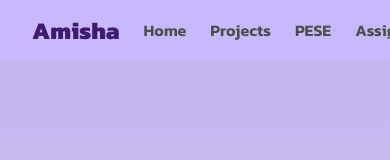
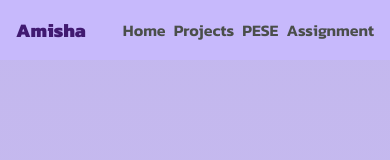
Before and after one commit to amishapanwar512/eportfolio, a React (Create React App) app: page / in a window 390 px wide. Shown: the top 160 px of the page. Built offline with nearby package versions, Linux system fonts and the light colour scheme; a web font is replaced by a local one.

Commit message:
Made changes in Navbar to make it more responsive

```diff
--- a/src/Components/Navbar.css
+++ b/src/Components/Navbar.css
@@ -45,3 +45,20 @@
     color: #4a4e4a;
     margin-left: 1.5rem;
 }
+
+@media(max-width: 500px){
+    .pages a{
+        margin-left: 0.5rem;
+        font-size: 1rem;
+    }
+    .pages{
+        display:flex;
+        justify-content: space-around;
+    }
+    .navbar {
+        padding: 1rem 1rem;
+    }
+    .logo a{
+        font-size: 1.2rem;
+    }
+}
```
